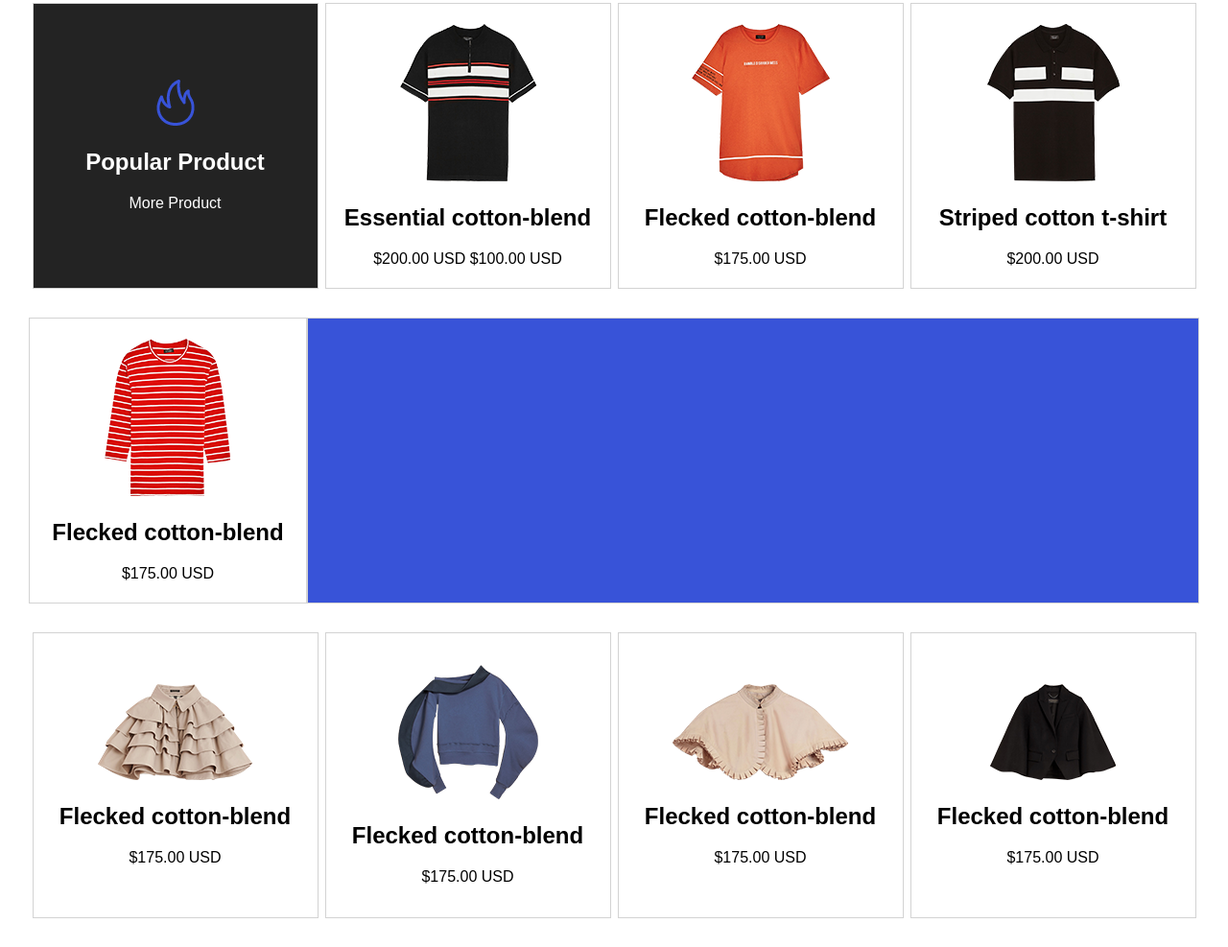
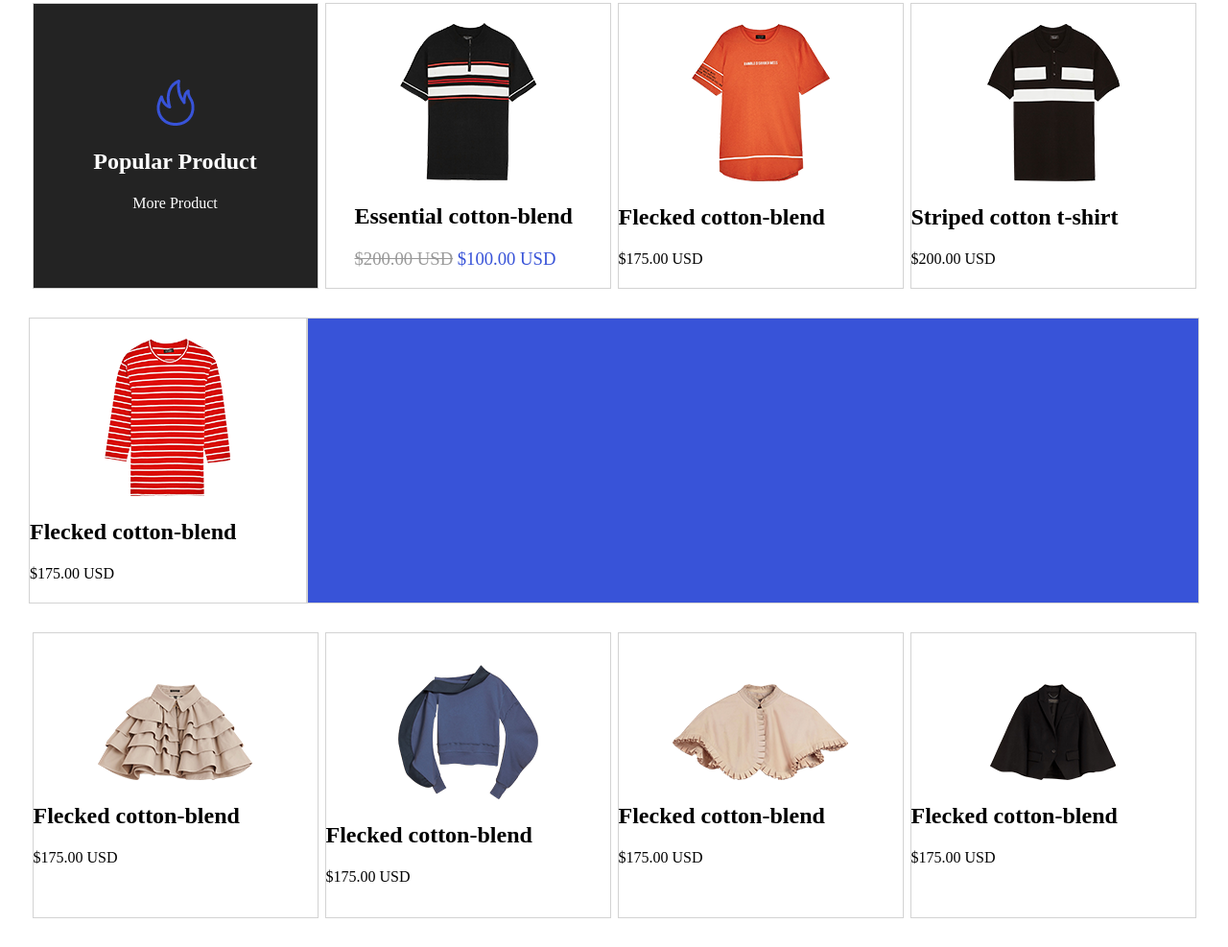
Before and after one commit to titoan/bepro-temp, a plain HTML site: page index.html in a window 1280 px wide. Shown: the part 870-1857 px from the top of the page at 96% size. Drawn offline with Linux system fonts and the light colour scheme.

Commit message:
minor fixed for goods block

```diff
--- a/css/style.css
+++ b/css/style.css
@@ -1,6 +1,3 @@
-body{
-     font-family: 'Montserrat', sans-serif;
-}
 
 header{
     position: relative;
@@ -84,7 +81,6 @@ header{
     height: 80px;
     background-color: #d3d3d3;
     top:35px;
-    /* bottom:0; */
     left:0;
 }
 
@@ -105,8 +101,6 @@ header{
     position: relative;
     display: flex;
     padding: 57px 0 56px 0;
-    /* border: 1px solid grey; */
-    /* border-radius: 5px; */
     width: 327px;
     justify-content: center;
     background-color: #ffffff;
@@ -146,8 +140,8 @@ header{
 }
 
 .goods-popular{
+    text-align: center;
     background-color: #232323;
-    /* padding:73px 58px 73px 58px; */
 }
 
 .goods-popular h2,
@@ -158,14 +152,32 @@ header{
 .goods-item{
     display: flex;
     flex-direction:column;
-    align-items:center;
+    /* align-items:center; */
     justify-content: center;
     border: 1px solid #d3d3d3;
     width: 296px;
     height: 296px;
 }
 
+.img-container{
+    text-align: center;
+}
+
 .goods-new{
     width: 954px;
     background-color: #3853d8;
 }
+
+.goods-item-text{
+    margin-left:30px;
+}
+
+.old-price{
+    text-decoration: line-through;
+    color: rgba(153, 153, 153, 255);
+}
+
+.goods-price{
+    color:#3853d8;
+    font-size: 14pt;
+}
--- a/index.html
+++ b/index.html
@@ -39,12 +39,9 @@
             <img src="img/image@1X (1).png" class="header-main-img" alt="">
     </header>
 
- <!--Бордеры второго блока: блок обертка с бордерами по контуру
-          -->
 
     <section class="advances">
         <div class="border-wrap">
-
             <div class="advances-item">
                 <div class="wrap">
                     <img src="img/@1X.png" alt="" class="advances-icon">
@@ -84,36 +81,36 @@
         </div>
     </section>
 
-    <!--Бордеры второго блока
-
-            -->
+    <!-- TODO: Позиционирование текста в карточках товара -->
 
     <section class="goods">
         <div class="goods-4-in-row">
             <div class="goods-item goods-popular">
                 <div class="img-container">
-                    <img src="img/popular-logo.png" alt="" >
+                    <img class="goods-img" src="img/popular-logo.png" alt="" >
                 </div>
                 <h2>Popular Product</h2>
                 <p>More Product</p>
             </div>
             <div class="goods-item">
                     <div class="img-container">
-                            <img src="img/goods-item/goods-img-1.png" alt="" >
+                            <img class="goods-img" src="img/goods-item/goods-img-1.png" alt="" >
                         </div>
-                        <h2>Essential cotton-blend</h2>
-                        <p>$200.00 USD     $100.00 USD </p>
+                        <div class="goods-item-text">
+                            <h2>Essential cotton-blend</h2>
+                            <p class="goods-price"><span class="old-price">$200.00 USD</span> $100.00 USD </p>
+                        </div>
             </div>
             <div class="goods-item">
                     <div class="img-container">
-                            <img src="img/goods-item/goods-img-2.png" alt="" >
+                            <img class="goods-img" src="img/goods-item/goods-img-2.png" alt="" >
                         </div>
                         <h2>Flecked cotton-blend</h2>
                         <p>$175.00 USD</p>
             </div>
             <div class="goods-item">
                     <div class="img-container">
-                            <img src="img/goods-item/goods-img-3.png" alt="" >
+                            <img class="goods-img" src="img/goods-item/goods-img-3.png" alt="" >
                         </div>
                         <h2>Striped cotton t-shirt</h2>
                         <p>$200.00 USD</p>
@@ -122,7 +119,7 @@
         <div class="goods-2-in-row">
             <div class="goods-item">
                     <div class="img-container">
-                            <img src="img/goods-item/goods-img-4.png" alt="" >
+                            <img class="goods-img" src="img/goods-item/goods-img-4.png" alt="" >
                         </div>
                         <h2>Flecked cotton-blend</h2>
                         <p>$175.00 USD</p>
@@ -134,7 +131,7 @@
         <div class="goods-4-in-row">
             <div class="goods-item">
                     <div class="img-container">
-                            <img src="img/goods-item/goods-img-5.png" alt="" >
+                            <img class="goods-img" src="img/goods-item/goods-img-5.png" alt="" >
                         </div>
                         <h2>Flecked cotton-blend</h2>
                         <p>$175.00 USD</p>
@@ -142,7 +139,7 @@
 
             <div class="goods-item">
                     <div class="img-container">
-                            <img src="img/goods-item/goods-img-6.png" alt="" >
+                            <img class="goods-img" src="img/goods-item/goods-img-6.png" alt="" >
                         </div>
                         <h2>Flecked cotton-blend</h2>
                         <p>$175.00 USD</p>
@@ -150,7 +147,7 @@
 
             <div class="goods-item">
                     <div class="img-container">
-                            <img src="img/goods-item/goods-img-7.png" alt="" >
+                            <img class="goods-img" src="img/goods-item/goods-img-7.png" alt="" >
                         </div>
                         <h2>Flecked cotton-blend</h2>
                         <p>$175.00 USD</p>
@@ -158,14 +155,13 @@
 
             <div class="goods-item">
                     <div class="img-container">
-                            <img src="img/goods-item/goods-img-8.png" alt="" >
+                            <img class="goods-img" src="img/goods-item/goods-img-8.png" alt="" >
                         </div>
                         <h2>Flecked cotton-blend</h2>
                         <p>$175.00 USD</p>
             </div>
-            <!--Бордеры второго блока
-                Девушка и второй блок целый элемент. position:absolute;
-            -->
+
+            <!-- TODO: Позиционирование текста в карточках товара -->
         </div>
     </section>
 
```
